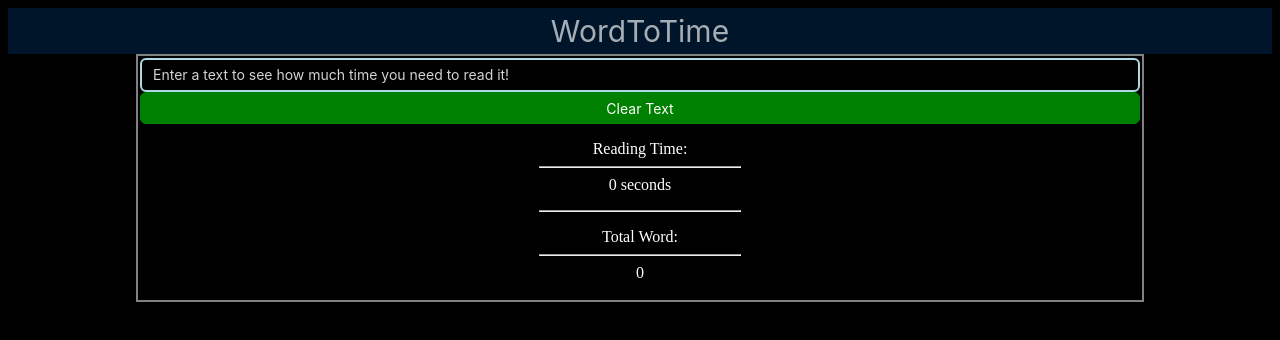
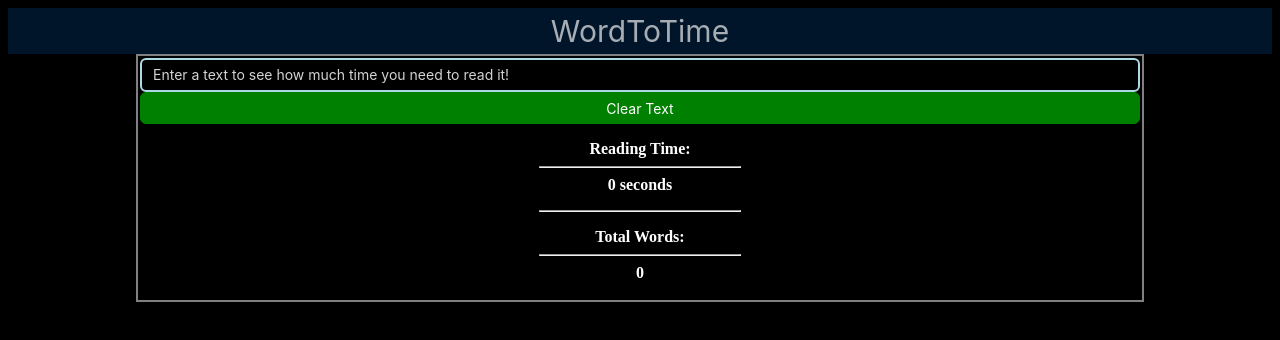
Before and after one commit to ergincetn01/howmuchtimetoread, a React (Create React App) app: page / in a window 1280 px wide. Shown: the top 340 px of the page. Built offline with nearby package versions, Linux system fonts and the light colour scheme.

Commit message:
more stylings components, counter fixed

```diff
--- a/src/App.js
+++ b/src/App.js
@@ -1,11 +1,9 @@
 import { useState } from "react";
 import TextBox from "./Components/TextBox";
 import Time from "./Components/Time";
-import { Button, Layout } from "antd";
-import "./App.css"
+import { Button} from "antd";
+import "./Components/Styles/App.css"
 import NavBar from "./Components/NavBar";
-
-const { Content, Header, Footer } = Layout;
 
 function App() {
     const [text, setText] = useState("")
--- a/src/Components/NavBar.js
+++ b/src/Components/NavBar.js
@@ -1,10 +1,11 @@
 import {Menu} from "antd"
 import MenuItem from "antd/es/menu/MenuItem"
+import "./Styles/NavBar.css"
 function NavBar () {
     return (
-        <Menu style={{justifyContent: "center"}}
-        selectable={false} color="white" theme="dark" mode="horizontal">
-            <MenuItem style={{fontSize: 30}} >WordToTime</MenuItem>
+        <Menu className="menu" selectable={false}
+            theme="dark" mode="horizontal">
+            <MenuItem className="menuItem">WordToTime</MenuItem>
         </Menu>
     )
 }
--- /dev/null
+++ b/src/Components/Styles/NavBar.css
@@ -0,0 +1,8 @@
+.menu {
+    justify-content: center;
+    color: white;
+}
+
+.menuItem {
+    font-size: 30px;
+}
--- a/src/Components/Time.css
+++ b/src/Components/Styles/Time.css
@@ -6,6 +6,7 @@
 
 .white {
     color: white;
+    font-weight: bold;
 }
 
 hr {
--- a/src/Components/TextBox.js
+++ b/src/Components/TextBox.js
@@ -1,5 +1,5 @@
 import {Input} from "antd"
-import "./TextBox.css"
+import "./Styles/TextBox.css"
 
 const {TextArea} = Input;
 function TextBox({text,handleChange}){
--- a/src/Components/Time.js
+++ b/src/Components/Time.js
@@ -1,33 +1,30 @@
-import { Col } from "antd";
-import "./Time.css"
+import "./Styles/Time.css"
 
 function Time({text}) {
 
     function getWordCount(str) {
 
-       var count= str.split(' ')
-          .filter(function(n) { return n !== '' })
+       var count= str.split(/\s+/).filter(function(n) { return n !== '' })
           .length;
         return count;
    }
 
-
     function estTime(st) {
         var timeEst = (getWordCount(st))/ (4)
-        if (getWordCount(text)==0){
+        if (getWordCount(text)===0){
             return;
         }
         else if(timeEst<60) {
             return parseInt(timeEst) + " seconds";
         }
-        else if(timeEst%60==0){
+        else if(timeEst%60===0){
             return timeEst + " minutes"
         }
-        else if(timeEst>60 && timeEst %60 !=0)
+        else if(timeEst>60 && timeEst %60 !==0)
          {
             var mins= parseInt(timeEst/60);
             var sec= parseInt(timeEst%60);
-            return mins + " minutes" +  " " + sec + " seconds"
+            return mins + " minutes "  + sec + " seconds";
          }
 
    }
@@ -37,9 +34,7 @@
         <p className="white">Reading Time:<hr/> {getWordCount(text)===0 ? "0 seconds": estTime(text)} </p>
 
         <hr/>
-       <p className="white">Total Word: <hr/> {getWordCount(text)}</p>
-
-
+       <p className="white">Total Words: <hr/> {getWordCount(text)}</p>
 
     </div>
    )
--- a/src/index.js
+++ b/src/index.js
@@ -1,7 +1,7 @@
 import React from "react";
 import ReactDOM from "react-dom/client";
 import App from "./App"
-import "./index.css"
+import "./Components/Styles/index.css"
 
 const element= document.getElementById("root")
 const root= ReactDOM.createRoot(element)
```
Also changed, not shown: src/Components/Styles/App.css (renamed from src/App.css), src/Components/Styles/TextBox.css (renamed from src/Components/TextBox.css), src/Components/Styles/index.css (renamed from src/index.css).
